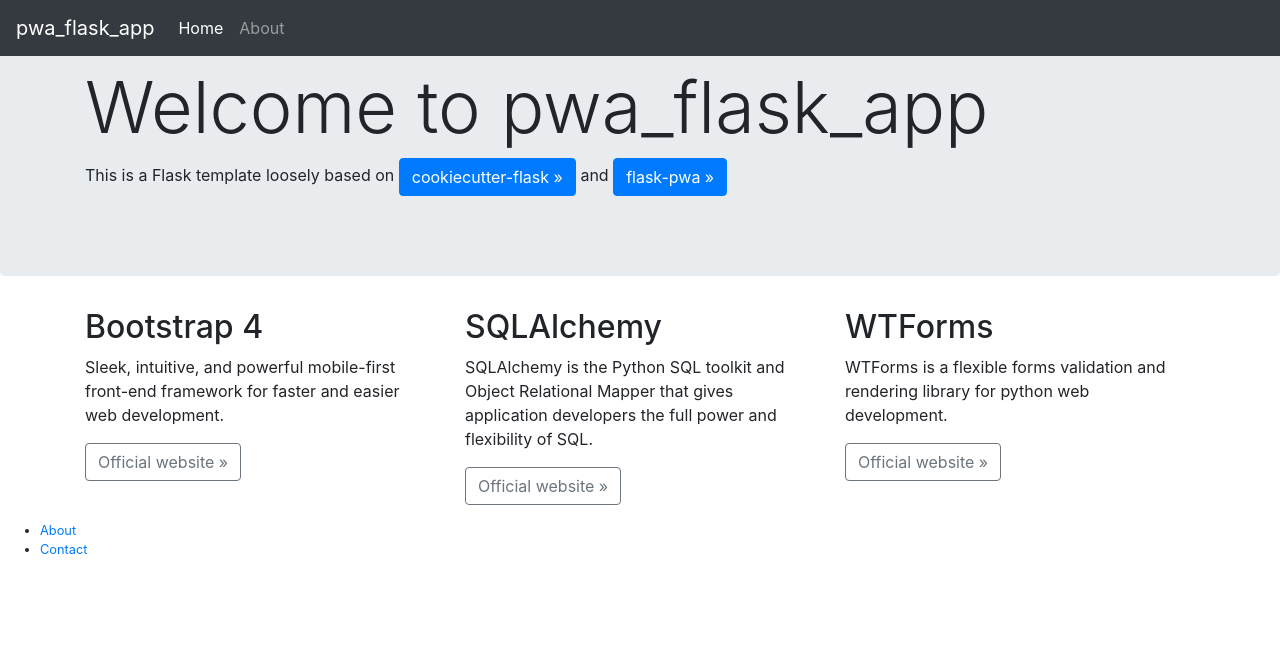
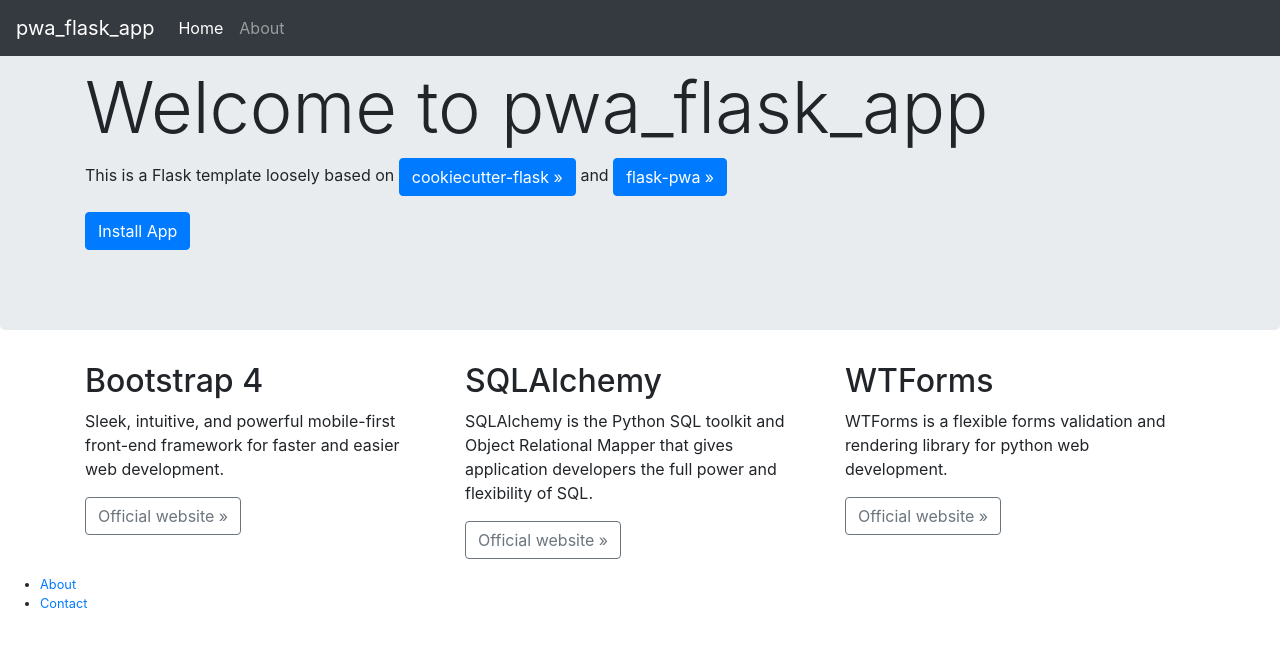
Before and after one commit to torbjomg/pwa_flask_app, a Python web app: template app/templates/public/home.html in a window 1280 px wide. Shown: the top 647 px of the page. Run offline with Jinja, Linux system fonts and the light colour scheme; the template is opened without the code that fills it, so the values that code supplies are empty; some libraries are stand-ins or nearby versions.

Commit message:
install app btn

```diff
--- a/app/templates/layout.html
+++ b/app/templates/layout.html
@@ -6,9 +6,9 @@
 
     <link rel="shortcut icon" href="{{static_url_for('static', filename='favicon.ico') }}">
     <title>
-        {% block page_title %}
-            pwa_flask_app
-        {% endblock %}
+      {% block page_title %}
+        pwa_flask_app
+      {% endblock %}
     </title>
     <meta
       name="description"
--- a/app/templates/public/home.html
+++ b/app/templates/public/home.html
@@ -9,6 +9,9 @@
       <p>
         This is a Flask template loosely based on <a href="https://github.com/cookiecutter-flask/cookiecutter-flask" class="btn btn-primary btn-large">cookiecutter-flask &raquo;</a>
         and <a href="https://github.com/uwi-info3180/flask-pwa" class="btn btn-primary btn-large">flask-pwa &raquo;</a>
+      </p>
+      <p>
+        <button class="btn btn-primary btn-large" id="btnAdd">Install App</button>
       </p>
     </div>
 </div><!-- /.jumbotron -->
```
